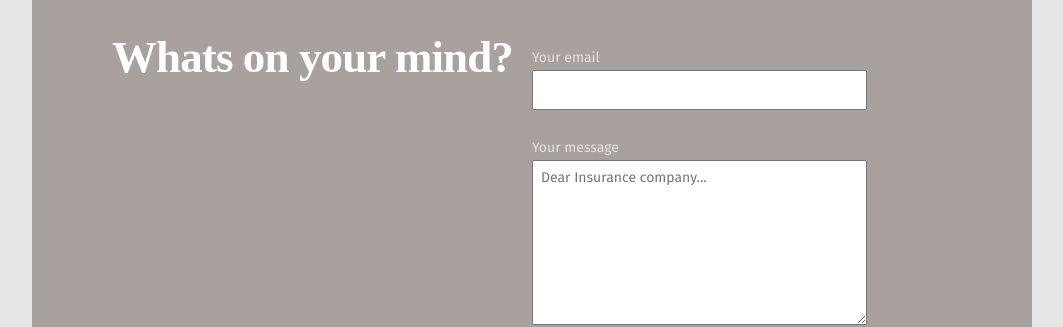
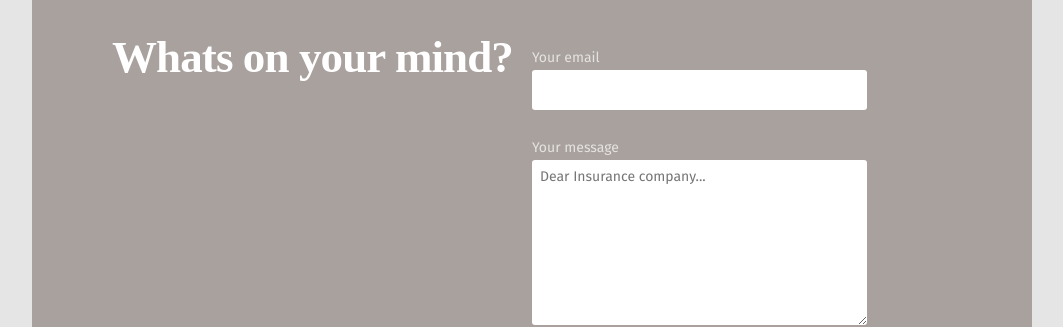
Before and after one commit to Hampus83/insurance-exam, a plain HTML site: page contact.html in a window 1280 px wide. Shown: the part 475-802 px from the top of the page, without its empty margins (108-1171 px from the left). Drawn offline with Linux system fonts and the light colour scheme; a web font is replaced by a local one.

Commit message:
Added border-radius to the forms

```diff
--- a/css/style.css
+++ b/css/style.css
@@ -465,6 +465,8 @@ h1, h2, h3 {
     padding: 0.5rem;
     margin-top: -10px;
     margin-bottom: 15px;
+    border-radius: 3px;
+    border-width: 0;
 }
 
 .contact .form .form-right :nth-child(4) {
@@ -474,6 +476,8 @@ h1, h2, h3 {
     padding: 0.5rem;
     font-family: 'fira sans';
     margin-top: -10px;
+    border-radius: 3px;
+    border-width: 0;
 }
 
 .contact .form .form-right button {
```
